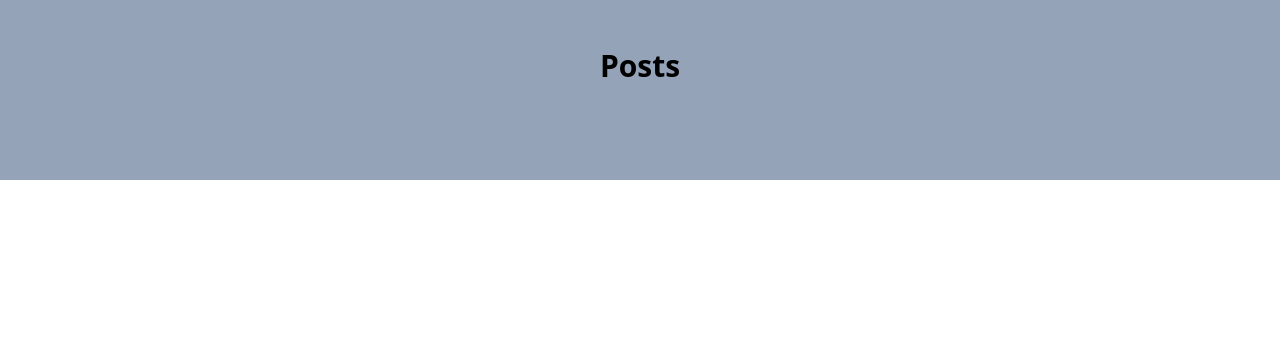
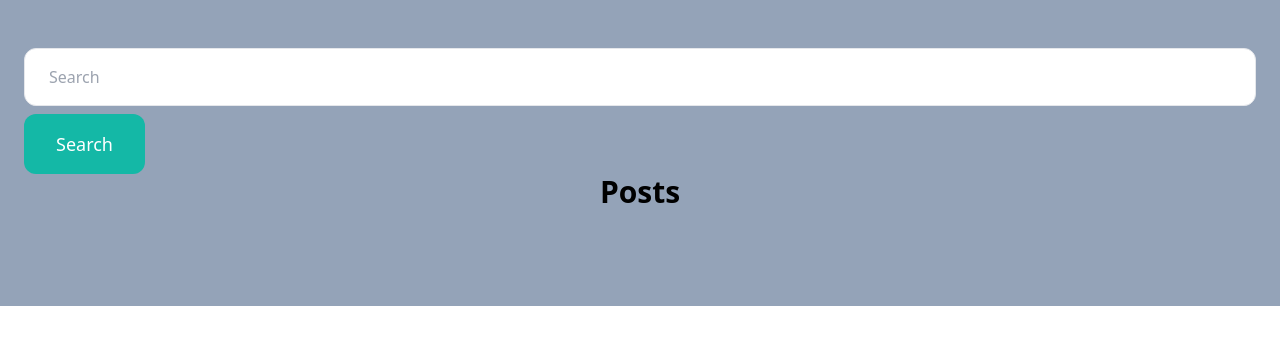
Before and after one commit to mansijmaharzn/motorcycle-haru, a Django app: page /bikes/ in a window 1280 px wide. Shown: the part 85-430 px from the top of the page. Run offline with Django 5.2, Linux system fonts and the light colour scheme; data that the repository does not hold is empty; some libraries are stand-ins or nearby versions.

Commit message:
add search filter

```diff
--- a/motorcycle_haru/bikes/templates/bikes/bikes.html
+++ b/motorcycle_haru/bikes/templates/bikes/bikes.html
@@ -2,6 +2,14 @@
 {% block title %}Bikes{% endblock %}
 {% block content %}
 <div class="px-6 py-12 bg-slate-400">
+    <div>
+        <form method="get" action="{% url 'bikes:bikes' %}">
+            <input name="query" class="w-full py-4 px-6 border rounded-xl" type="text" value="{{ query }}"
+                placeholder="Search">
+
+            <button class="mt-2 py-4 px-8 text-lg bg-teal-500 text-white rounded-xl hover:bg-teal-400">Search</button>
+        </form>
+    </div>
     <h2 class="mb-12 text-3xl text-center font-semibold">Posts</h2>
 
     <div class="grid grid-cols-2 gap-3">
--- a/motorcycle_haru/bikes/views.py
+++ b/motorcycle_haru/bikes/views.py
@@ -2,6 +2,7 @@ from django.shortcuts import render, redirect
 from django.views import View
 from django.shortcuts import get_object_or_404
 from django.contrib.auth.mixins import LoginRequiredMixin
+from django.db.models import Q
 
 from .models import Bike, Brand, Category
 from .forms import NewBikeForm, EditBikeForm
@@ -10,6 +11,10 @@ from .forms import NewBikeForm, EditBikeForm
 class BikeView(View):
     def get(self, request):
         bikes = Bike.objects.all()
+        query = request.GET.get('query', '')
+
+        if query:
+            bikes = bikes.filter(Q(name__icontains=query) | Q(description__icontains=query) | Q(category__name__icontains=query) | Q(brand__name__icontains=query))
 
         return render(request, "bikes/bikes.html", {
             'bikes': bikes
```
